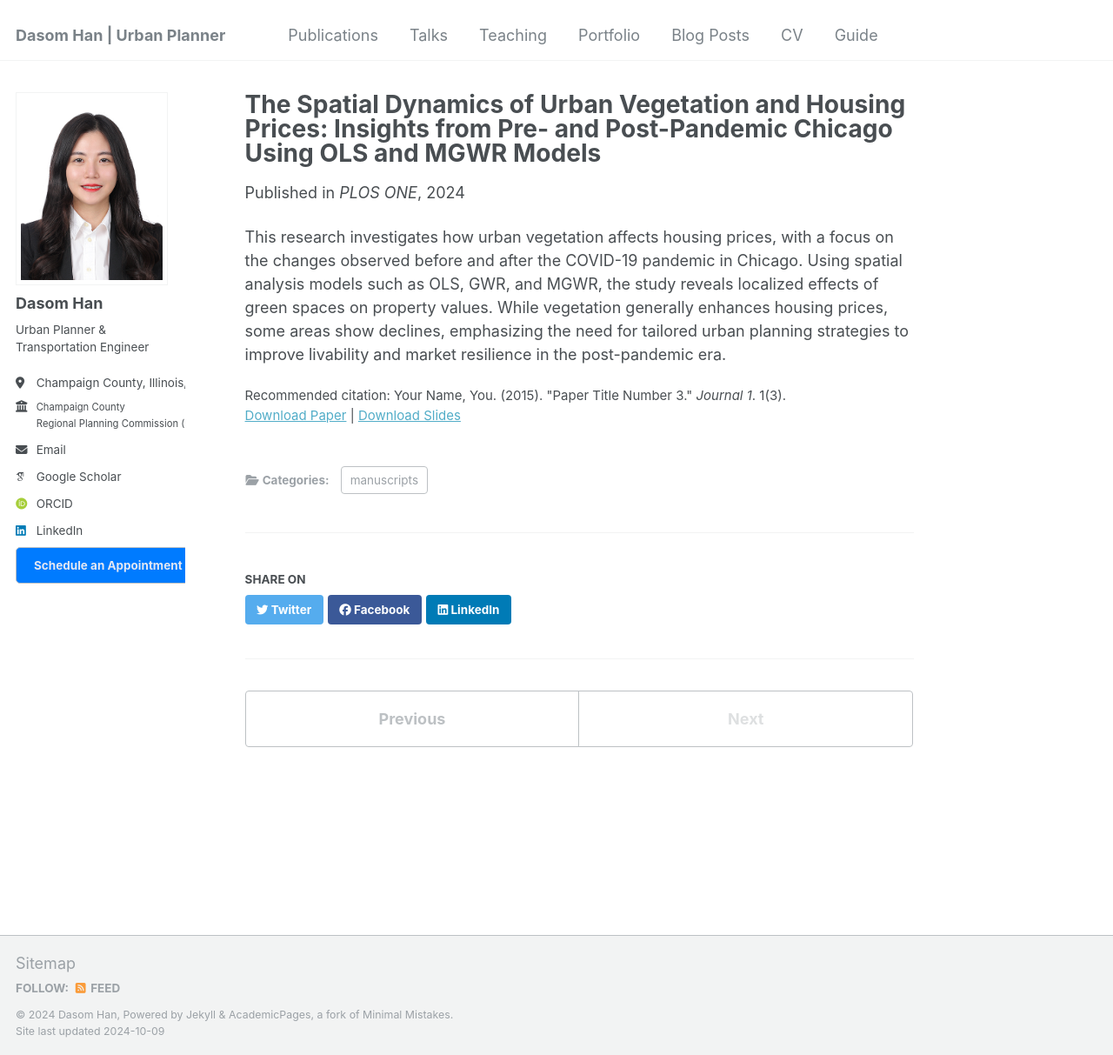
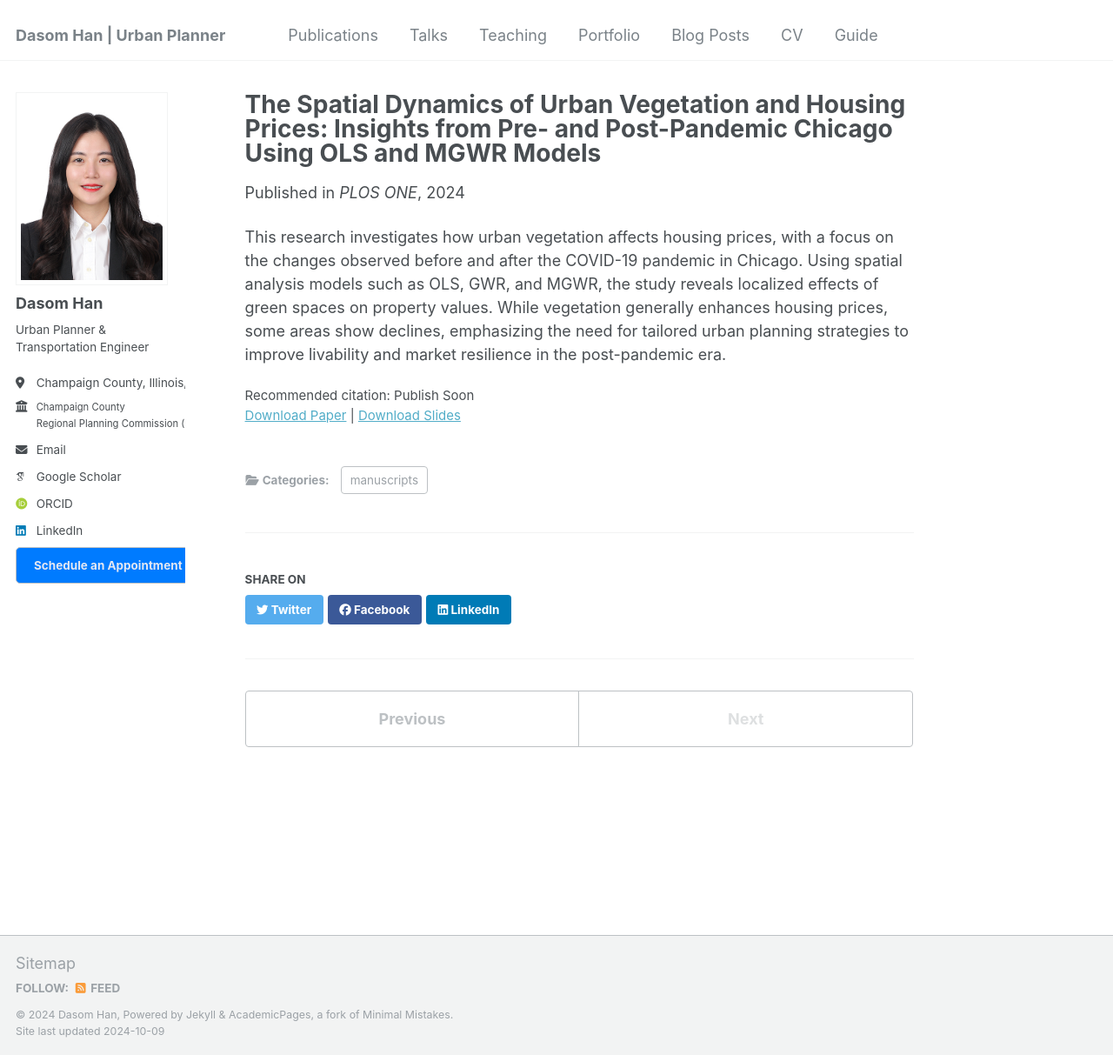
Before and after one commit to dasomh/dasomh.github.io, a Jekyll site: the page built from _publications/2015-10-01-paper-title-number-3.md, in a window 1280 px wide and 1213 px high. Shown: the whole window at 87% size. Built offline with Jekyll 4.4.1, drawn with Linux system fonts in a browser that asks for light colours; some web fonts are replaced.

Commit message:
Update 2015-10-01-paper-title-number-3.md

```diff
--- a/_publications/2015-10-01-paper-title-number-3.md
+++ b/_publications/2015-10-01-paper-title-number-3.md
@@ -8,7 +8,7 @@
 venue: 'PLOS ONE'
 slidesurl: 'http://academicpages.github.io/files/slides3.pdf'
 paperurl: 'http://academicpages.github.io/files/paper3.pdf'
-citation: 'Your Name, You. (2015). &quot;Paper Title Number 3.&quot; <i>Journal 1</i>. 1(3).'
+citation: 'Publish Soon'
 ---
 
 This research investigates how urban vegetation affects housing prices, with a focus on the changes observed before and after the COVID-19 pandemic in Chicago. Using spatial analysis models such as OLS, GWR, and MGWR, the study reveals localized effects of green spaces on property values. While vegetation generally enhances housing prices, some areas show declines, emphasizing the need for tailored urban planning strategies to improve livability and market resilience in the post-pandemic era.
```
